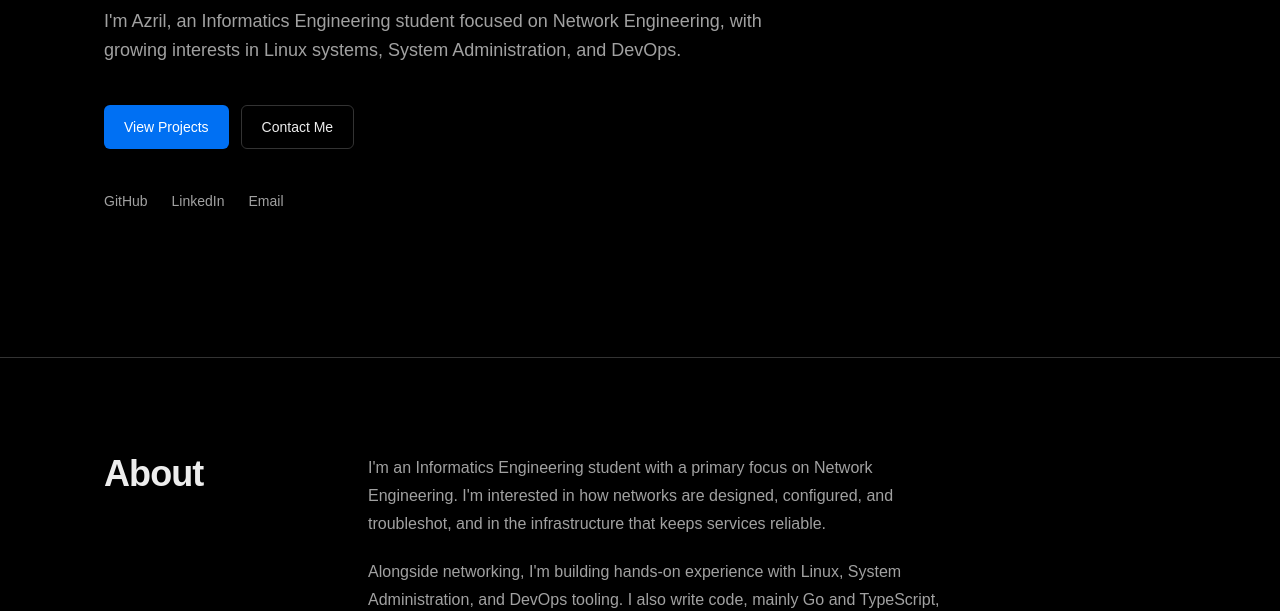
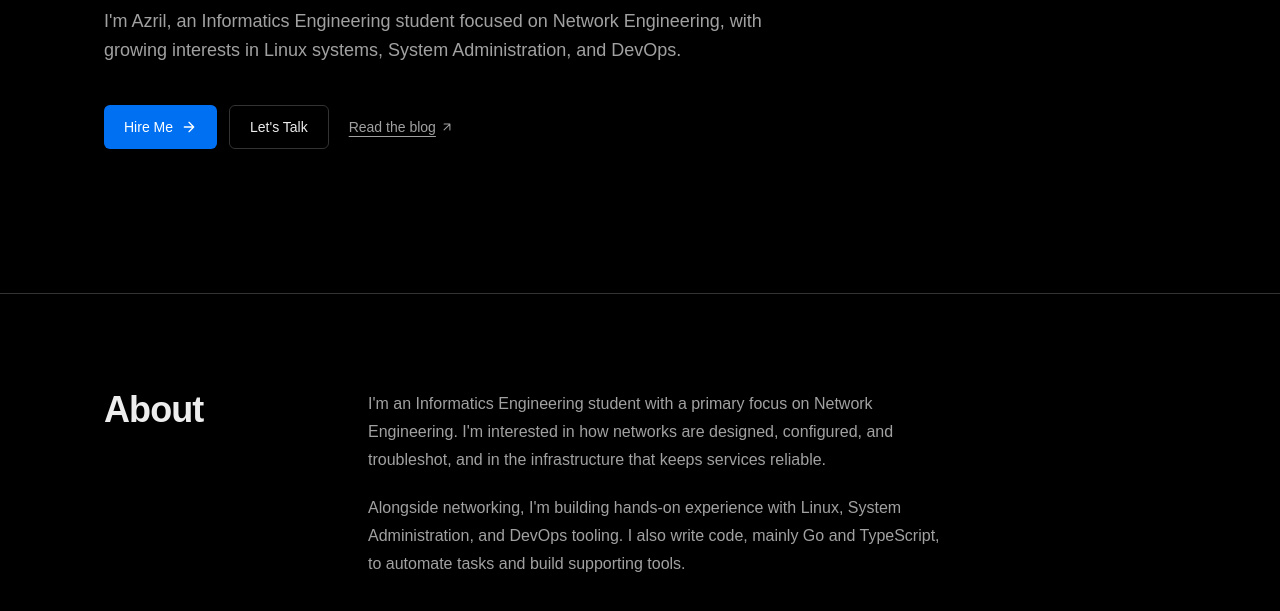
Before and after one commit to azrilpramudia/personal-website, an Astro site in the folder apps/portfolio/: page / in a window 1280 px wide. Shown: the part 489-1100 px from the top of the page. Built offline with nearby package versions, Linux system fonts and the light colour scheme; Astro itself is replaced by a stand-in of ours.

Commit message:
change hero section

```diff
--- /dev/null
+++ b/apps/portfolio/public/cv.json
@@ -0,0 +1,14 @@
+{
+  "name": "Azril",
+  "title": "Network Engineer",
+  "summary": "",
+  "contact": {
+    "email": "",
+    "linkedin": "",
+    "github": ""
+  },
+  "education": [],
+  "experience": [],
+  "skills": [],
+  "projects": []
+}
--- a/apps/portfolio/src/components/sections/Hero.astro
+++ b/apps/portfolio/src/components/sections/Hero.astro
@@ -2,15 +2,12 @@
 import Container from "@meowhx/ui/Container.astro";
 import Button from "@meowhx/ui/Button.astro";
 import { site } from "@meowhx/ui/site";
-
-const socialLink =
-  "rounded-sm text-sm text-text-secondary underline-offset-4 transition-colors duration-150 hover:text-text-primary hover:underline focus-visible:outline-2 focus-visible:outline-offset-4 focus-visible:outline-accent";
 ---
 
 <section id="home" class="scroll-mt-20 py-24 md:py-36">
   <Container>
     <div class="max-w-3xl">
-      <p class="font-mono text-sm text-text-muted">Informatics Engineering student</p>
+      <p class="font-mono text-sm text-text-muted">Network Engineer</p>
 
       <h1
         class="mt-4 text-[clamp(2.75rem,6vw,4.5rem)] font-semibold leading-[1.05] tracking-[-0.045em]"
@@ -24,15 +21,39 @@ const socialLink =
       </p>
 
       <div class="mt-10 flex flex-wrap gap-3">
-        <Button href="#projects">View Projects</Button>
-        <Button href="#contact" variant="secondary">Contact Me</Button>
+        <Button href="/cv.json" download class="gap-2">
+          Hire Me
+          <svg
+            aria-hidden="true"
+            class="h-4 w-4"
+            fill="none"
+            viewBox="0 0 24 24"
+            stroke="currentColor"
+            stroke-width="2"
+          >
+            <path stroke-linecap="round" stroke-linejoin="round" d="M5 12h14m-7-7 7 7-7 7" />
+          </svg>
+        </Button>
+        <Button href="#contact" variant="secondary">Let's Talk</Button>
+        <a
+          href={site.blogUrl}
+          class="inline-flex min-h-11 items-center px-2 text-sm text-text-secondary underline underline-offset-4 transition-colors duration-150 hover:text-text-primary focus-visible:outline-2 focus-visible:outline-offset-2 focus-visible:outline-accent"
+          target="_blank"
+          rel="noopener noreferrer"
+        >
+          Read the blog
+          <svg
+            aria-hidden="true"
+            class="ml-1 h-3.5 w-3.5"
+            fill="none"
+            viewBox="0 0 24 24"
+            stroke="currentColor"
+            stroke-width="1.75"
+          >
+            <path stroke-linecap="round" stroke-linejoin="round" d="M7 17 17 7M7 7h10v10" />
+          </svg>
+        </a>
       </div>
-
-      <ul class="mt-10 flex flex-wrap gap-x-6 gap-y-2">
-        <li><a class={socialLink} href={site.social.github} target="_blank" rel="noopener noreferrer">GitHub</a></li>
-        <li><a class={socialLink} href={site.social.linkedin} target="_blank" rel="noopener noreferrer">LinkedIn</a></li>
-        <li><a class={socialLink} href={`mailto:${site.email}`}>Email</a></li>
-      </ul>
     </div>
   </Container>
 </section>
--- a/packages/ui/src/components/Button.astro
+++ b/packages/ui/src/components/Button.astro
@@ -3,9 +3,16 @@ interface Props {
   href: string;
   variant?: "primary" | "secondary";
   external?: boolean;
+  download?: boolean;
   class?: string;
 }
-const { href, variant = "primary", external = false, class: className = "" } = Astro.props;
+const {
+  href,
+  variant = "primary",
+  external = false,
+  download = false,
+  class: className = "",
+} = Astro.props;
 
 const base =
   "inline-flex min-h-11 items-center justify-center rounded-md px-5 text-sm font-medium transition-colors duration-150 focus-visible:outline-2 focus-visible:outline-offset-2 focus-visible:outline-accent";
@@ -20,6 +27,7 @@ const variants = {
   href={href}
   class:list={[base, variants[variant], className]}
   {...(external ? { target: "_blank", rel: "noopener noreferrer" } : {})}
+  {...(download ? { download: true } : {})}
 >
   <slot />
 </a>
```
